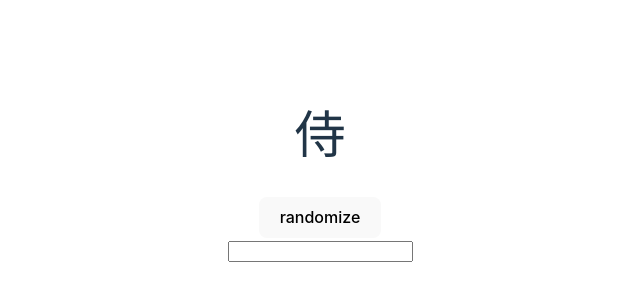
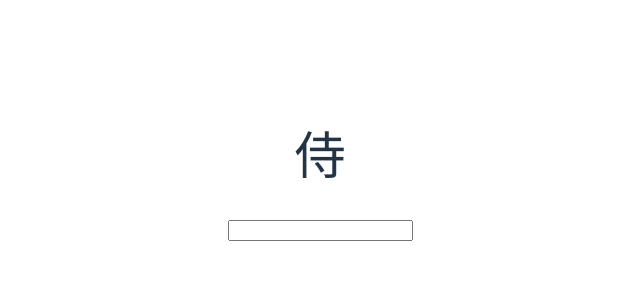
Before and after one commit to jxz12/wubr, a React (Vite) app: page / in a window 1280 px wide. Shown: the part 216-516 px from the top of the page, without its empty margins (320-960 px from the left). Built offline with nearby package versions, Linux system fonts and the light colour scheme.

Commit message:
added randomness to make game more fun

```diff
--- a/src/App.jsx
+++ b/src/App.jsx
@@ -16,23 +16,27 @@ const wubi2chars = wubi.reduce(
 
 function randWubi() {
   const keys = Object.keys(wubi2chars);
-  return wubi2chars[keys[Math.floor(keys.length * Math.random())]];
+  return keys[Math.floor(keys.length * Math.random())];
 }
 
 // letter,section,representativeRoot,roots
 function App() {
-  let [wubi, setWubi] = useState("");
+  let [user, setUser] = useState("");
   let [rand, setRand] = useState(randWubi());
   return (
     <>
-      <div>
-        <h1>{rand}</h1>
-        <button onClick={() => setRand(randWubi())}>randomize</button>
-      </div>
-      <div>
-        <input onChange={e => setWubi(e.target.value)}/>
-        <h1>{wubi2chars[wubi]}</h1>
-      </div>
+      <h1>{wubi2chars[rand]}</h1>
+      <input value={user} onChange={(e) => {
+        const newVal = e.target.value;
+        if (newVal.slice(-1) == " ") {
+          setUser("");
+          setRand(randWubi());
+        } else {
+          setUser(newVal);
+        }
+      }
+      } />
+      <h1 style={user == rand ? {color: "Chartreuse"} : {}}>{wubi2chars[user]}</h1>
     </>
   )
 }
```
